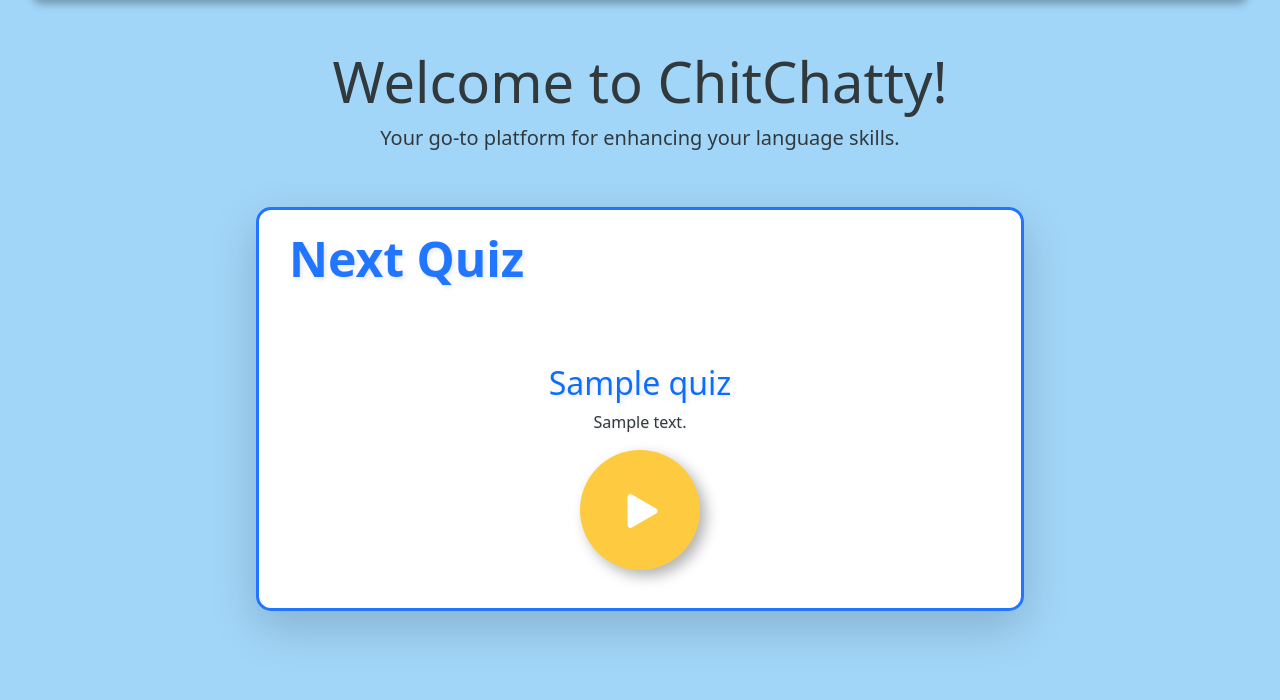
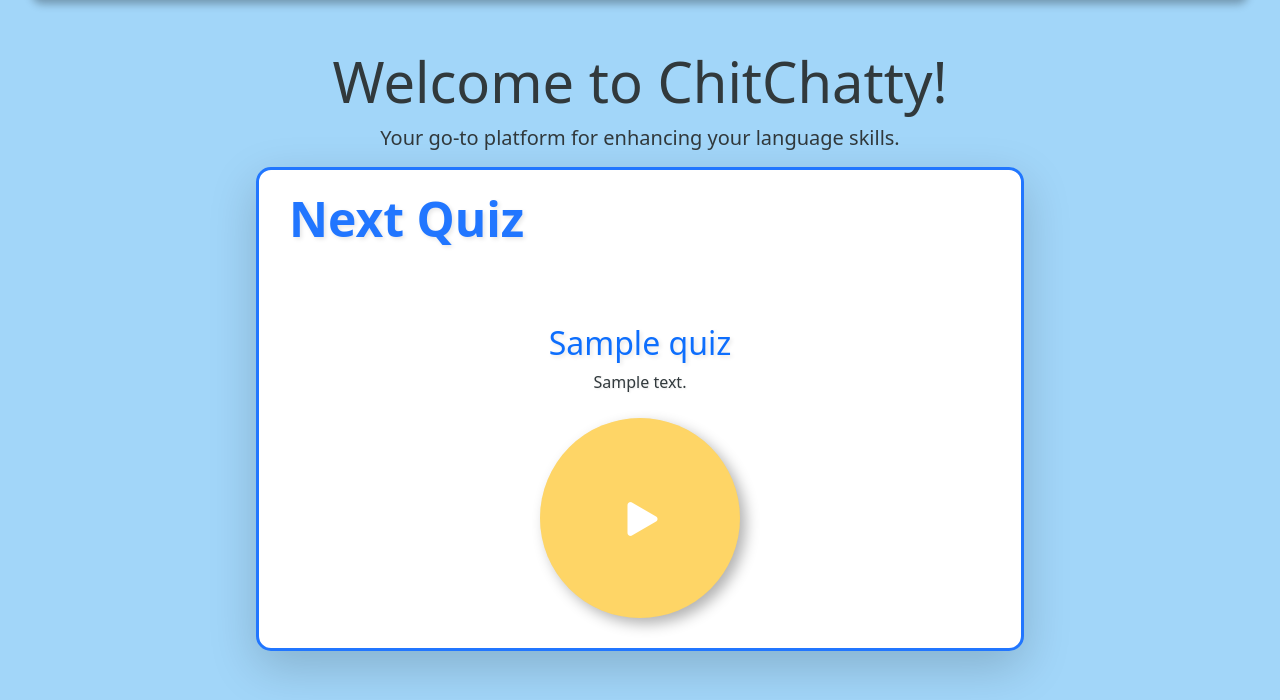
Before and after one commit to UCCS-CS4300-5300/Group5-fall2024, a Django app: page / in a window 1280 px wide. Shown: the part 100-800 px from the top of the page. Run offline with Django 4.2, Linux system fonts and the light colour scheme; tables that the repository leaves empty hold one stand-in row (values such as "Sample post").

Commit message:
Fixed play button

```diff
--- a/Chit-Chatty/myproject/home/static/home/css/styles.css
+++ b/Chit-Chatty/myproject/home/static/home/css/styles.css
@@ -58,9 +58,7 @@
     /* Rounding */
     border-radius: 5px;
     box-shadow: none;
-    /* Remove any floating/animation effects */
     transform: none;
-    /* No transitions on dropdown */
     transition: none;
     /* Standard dropdown background */
     background-color: white;
@@ -83,19 +81,64 @@
     margin-left: 12px; /* Adjusts the space between the dropdown and button */
 }
 
-/* floating play button */
+/* Play Button Styles */
 .play-btn {
-    background: #FDCA40;
-    box-shadow: 8px 8px 20px rgba(0, 0, 0, 0.3);
-    transform: translateY(-8px);
-    transition: all 0.2s ease-in-out;
+    background: linear-gradient(145deg, #FFDD75, #FDCA40);  /* Light gradient for 3D effect */
+    border: none;
+    width: 150px;  /* Increased width */
+    height: 150px;  /* Increased height */
+    box-shadow: 6px 6px 14px rgba(0, 0, 0, 0.3), -4px -4px 10px rgba(255, 255, 255, 0.6);  /* Light from top-left */
+    border-radius: 50%;
+    transition: all 0.3s ease-in-out;  /* Smooth transition for all changes */
+    position: relative;  /* Ensures the button moves in place */
+    display: flex;  /* Ensure icon is centered */
+    justify-content: center;  /* Horizontally center icon */
+    align-items: center;  /* Vertically center icon */
 }
 
+/* Adjust the Play Button when Active */
+.play-btn.active {
+    width: 200px;  /* Dynamic size when active */
+    height: 200px;
+}
+
+/* Play Button Hover Effect */
 .play-btn:hover {
-    background: #F79824;
-    transform: translateY(-8px);
-    box-shadow: 8px 8px 20px rgba(0, 0, 0, 0.3);
+    transform: translateY(-10px);  /* Lift the button up by 10px */
+    box-shadow: 12px 12px 18px rgba(0, 0, 0, 0.4), -6px -6px 12px rgba(255, 255, 255, 0.7);  /* Stronger shadow for 3D lift */
 }
+
+/* Icon inside the Play Button */
+.play-btn i {
+    font-size: 10px;  /* Increase the font size to make the triangle larger */
+    color: white;
+    position: relative;
+    z-index: 2;  /* Ensure the icon stays on top */
+    transform: translateZ(10px);  /* Lift the icon forward in the 3D space */
+}
+
+/* More 3D effects */
+.play-btn::before {
+    content: '';
+    position: absolute;
+    top: 0;
+    left: 0;
+    width: 100%;
+    height: 100%;
+    border-radius: 50%;
+    /* Light reflection on the button */
+    background: rgba(255, 255, 255, 0.2);
+    /* Ensures this layer doesn't interfere with button clicks */
+    pointer-events: none;
+    transition: all 0.3s ease-in-out;
+}
+
+.play-btn:hover::before {
+    /* Increase light reflection on hover */
+    background: rgba(255, 255, 255, 0.3);
+}
+
+
 
 
 /* speech bubble for chit
--- a/Chit-Chatty/myproject/home/templates/home/index.html
+++ b/Chit-Chatty/myproject/home/templates/home/index.html
@@ -144,8 +144,8 @@
             <!-- Play Button -->
             {% if quiz_available %}
             <!-- Active play button if quiz is available -->
-            <a href="{% url 'quiz' %}" class="btn play-btn rounded-circle d-flex justify-content-center align-items-center"
-                style="width: 120px; height: 120px; background: #FDCA40; border: none; box-shadow: 6px 6px 14px rgba(0, 0, 0, 0.3); transition: all 0.3s ease-in-out;">
+            <a href="{% url 'quiz' %}" class="btn play-btn rounded-circle d-flex justify-content-center align-items-center active"
+                style="background: #FDCA40; border: none;">
                 <i class="bi bi-play-fill" style="font-size: 60px; color: white; margin-left: 5px;"></i>
             </a>
             {% else %}
```
